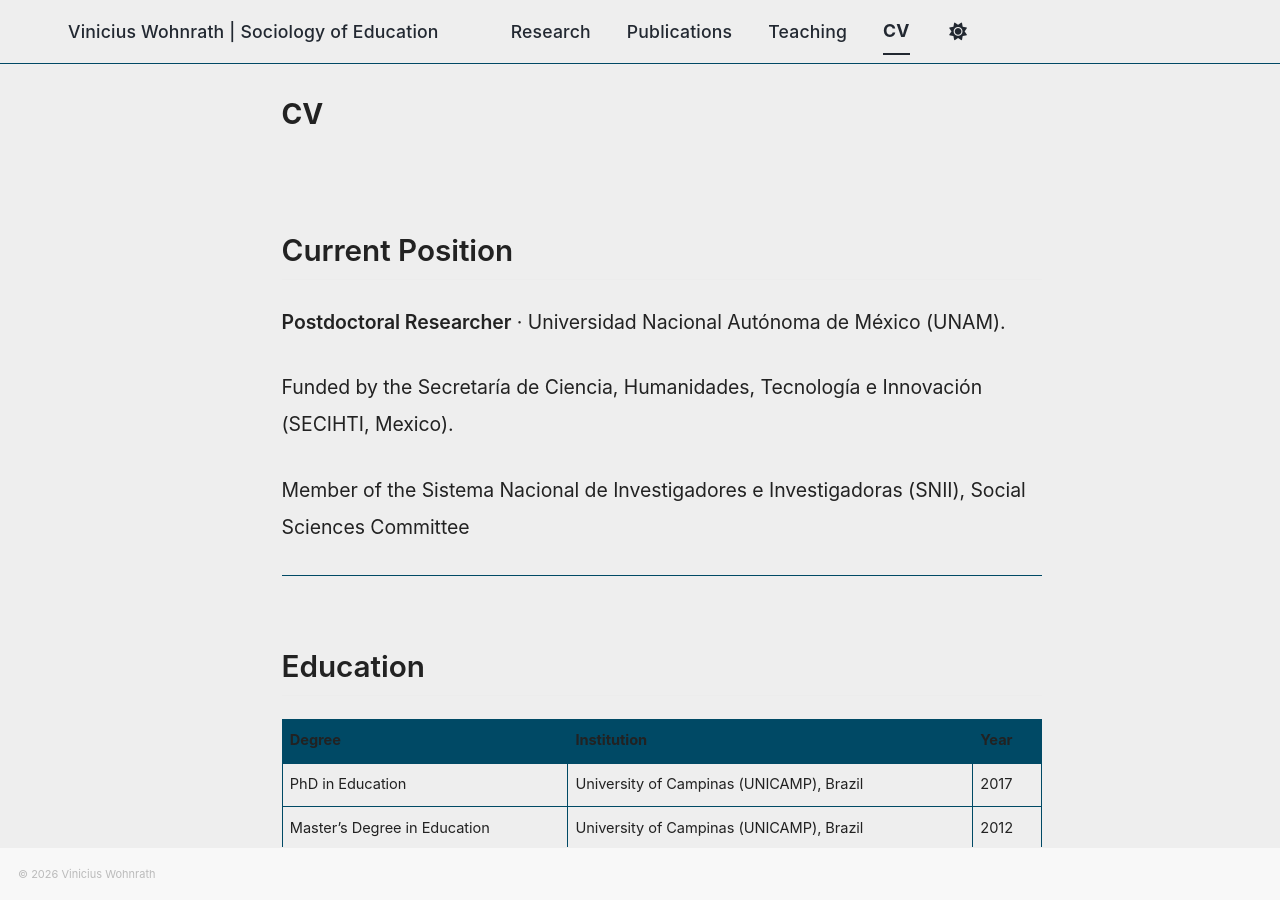
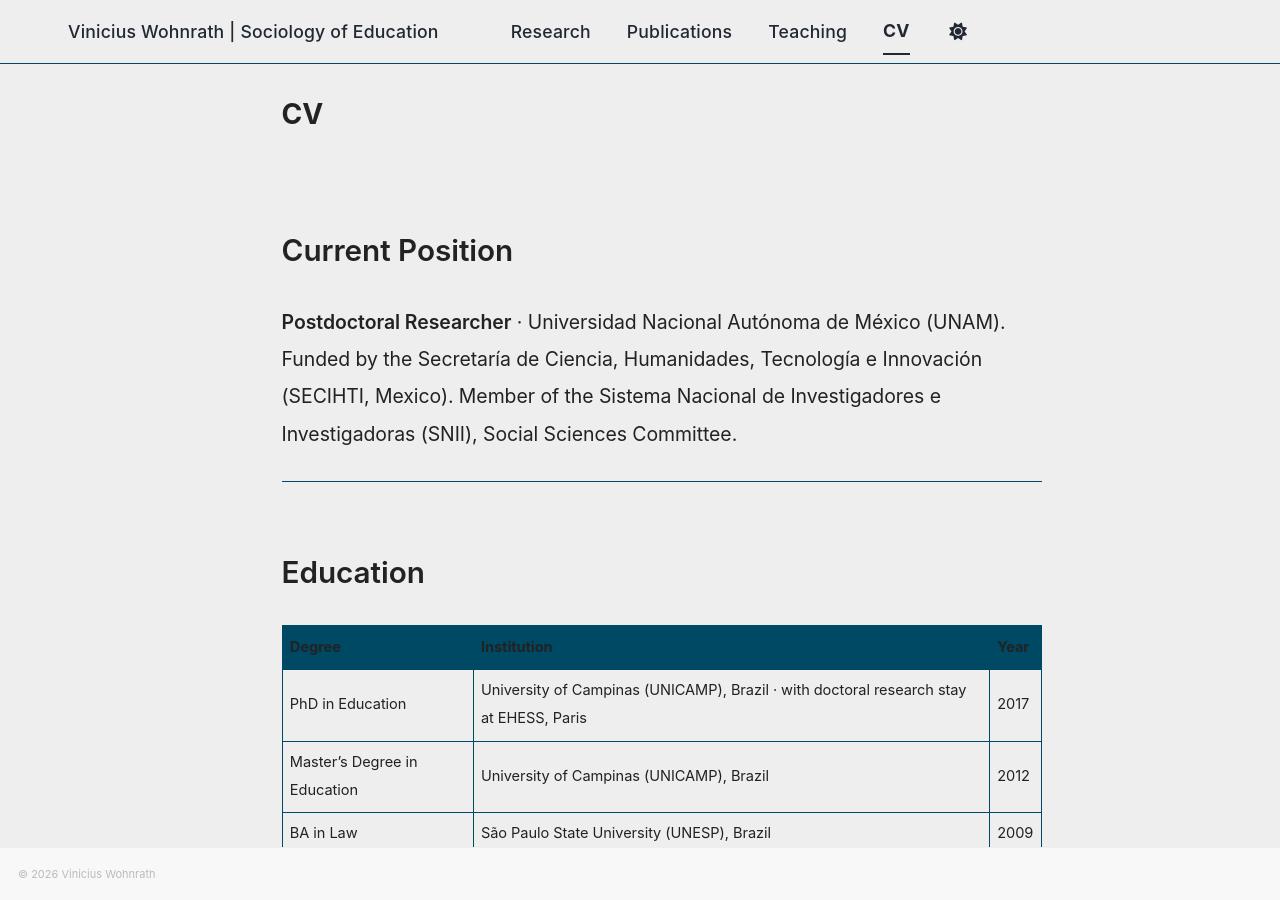
Before and after one commit to viniciuswohnrath/viniciuswohnrath.github.io, a Jekyll site: the page built from _pages/cv.md, in a window 1280 px wide and 900 px high. Built offline with Jekyll 4.4.1, drawn with Linux system fonts in a browser that asks for light colours; a script bundle is joined from its source files by our own code; library files that are not in the unit come from our copies.

Commit message:
Update cv.md

```diff
--- a/_pages/cv.md
+++ b/_pages/cv.md
@@ -9,10 +9,8 @@ classes: wide
 ## Current Position
 
 **Postdoctoral Researcher** · Universidad Nacional Autónoma de México (UNAM).
-
 Funded by the Secretaría de Ciencia, Humanidades, Tecnología e Innovación (SECIHTI, Mexico).
-
-Member of the Sistema Nacional de Investigadores e Investigadoras (SNII), Social Sciences Committee
+Member of the Sistema Nacional de Investigadores e Investigadoras (SNII), Social Sciences Committee.
 
 ---
 
@@ -20,7 +18,7 @@ Member of the Sistema Nacional de Investigadores e Investigadoras (SNII), Social
 
 | Degree | Institution | Year |
 |---|---|---|
-| PhD in Education | University of Campinas (UNICAMP), Brazil | 2017 |
+| PhD in Education | University of Campinas (UNICAMP), Brazil · with doctoral research stay at EHESS, Paris | 2017 |
 | Master's Degree in Education | University of Campinas (UNICAMP), Brazil | 2012 |
 | BA in Law | São Paulo State University (UNESP), Brazil | 2009 |
 
```
